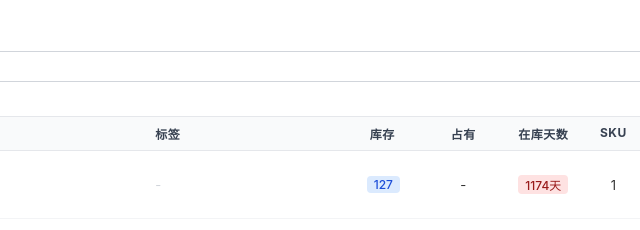
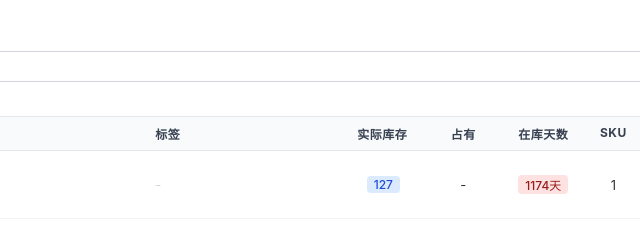
Before and after one commit to xie1106/defect-collect, a plain HTML site: page 定制库存监控.html in a window 1280 px wide. Shown: the top 230 px of the page, 291-931 px from the left. Drawn offline with Linux system fonts and the light colour scheme.

Commit message:
表头改为实际库存

```diff
--- a/定制库存监控.html
+++ b/定制库存监控.html
@@ -83,7 +83,7 @@ body { font-family: -apple-system,BlinkMacSystemFont,"Segoe UI",Roboto,sans-seri
     <div></div>
     <div>款号</div>
     <div>标签</div>
-    <div class="sortable" id="th-qty" onclick="setSort('qty')">库存 <span id="th-qty-arrow"></span></div>
+    <div class="sortable" id="th-qty" onclick="setSort('qty')">实际库存 <span id="th-qty-arrow"></span></div>
     <div class="cell-c">占有</div>
     <div class="cell-c">在库天数</div><div class="cell-c">SKU</div>
     <div class="sortable active" id="th-date" onclick="setSort('date')">最近入库 <span id="th-date-arrow">↑</span></div>
```
